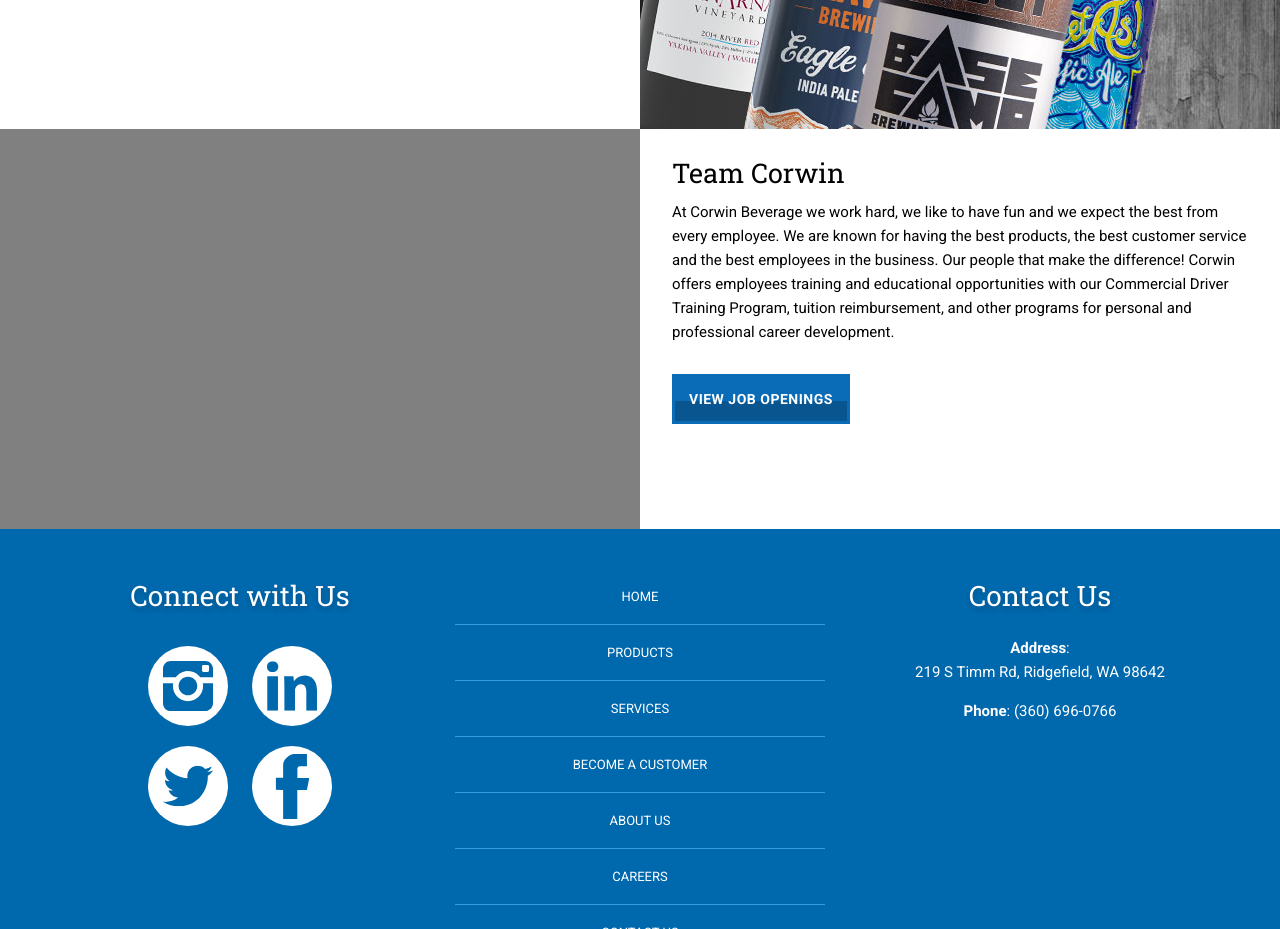
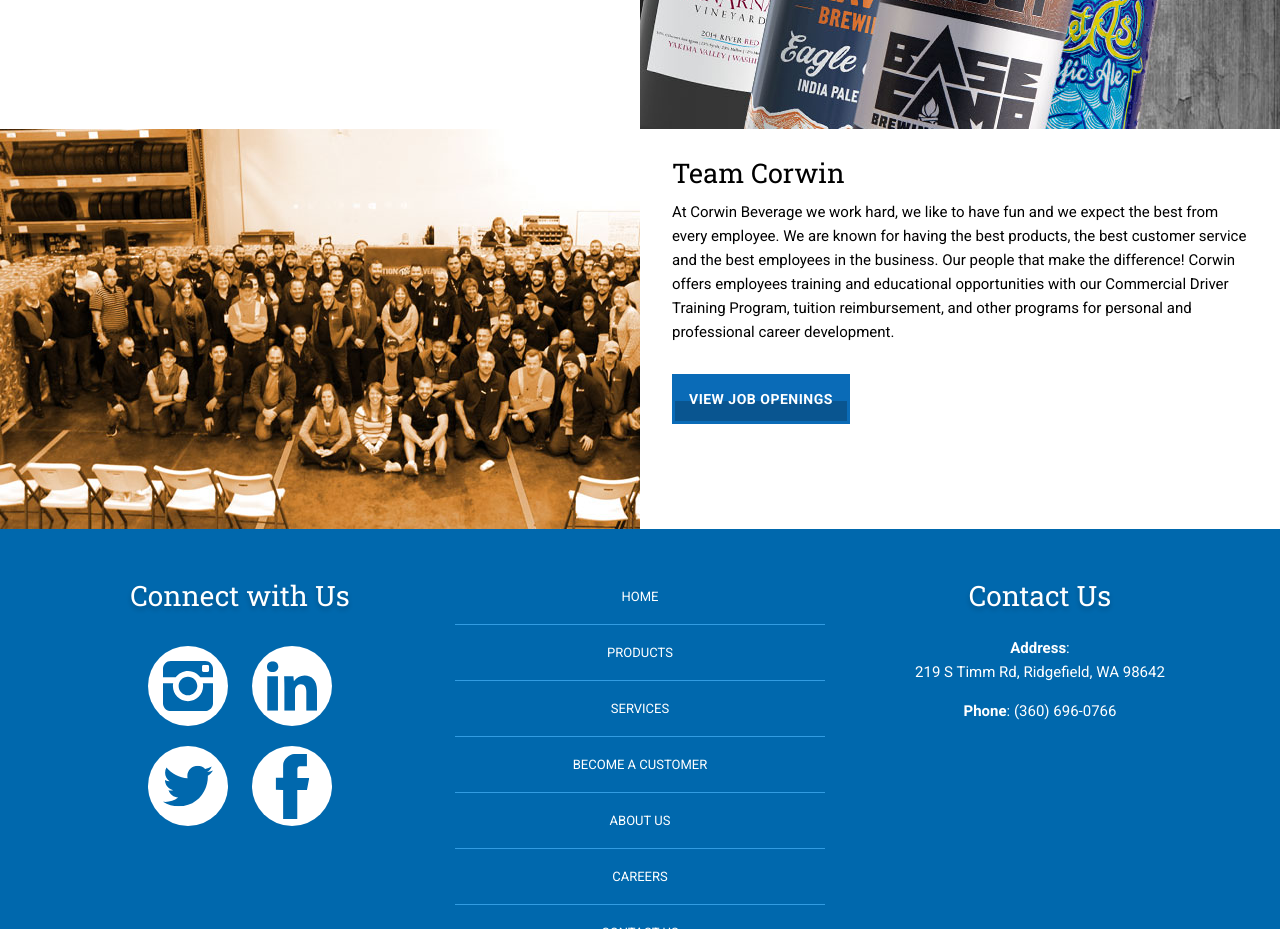
Before and after one commit to instantMash/corwin-website, a website: page index.html in a window 1280 px wide. Shown: the part 2260-3189 px from the top of the page. Drawn offline with Linux system fonts and the light colour scheme; some packages are replaced by stand-ins of ours.

Commit message:
Add company photo.

```diff
--- a/css/styles.css
+++ b/css/styles.css
@@ -305,7 +305,10 @@ p
 
 .beer-wine-background {
   background: url('../images/craft-beer-and-wine.jpg')  no-repeat grey;
+}
 
+.team-corwin-background {
+  background: url('../images/company-photo.jpg') no-repeat grey;
 }
 
 /* Corwin Highlights */
--- a/index.html
+++ b/index.html
@@ -93,7 +93,7 @@
     <a class="link-button" href="#">View Job Openings</a>
   </div>
 
-  <div class="homepage-image-background">
+  <div class="homepage-image-background team-corwin-background">
 
   </div>
 </div>
```
Also changed, not shown: images/company-photo.jpg (added).
